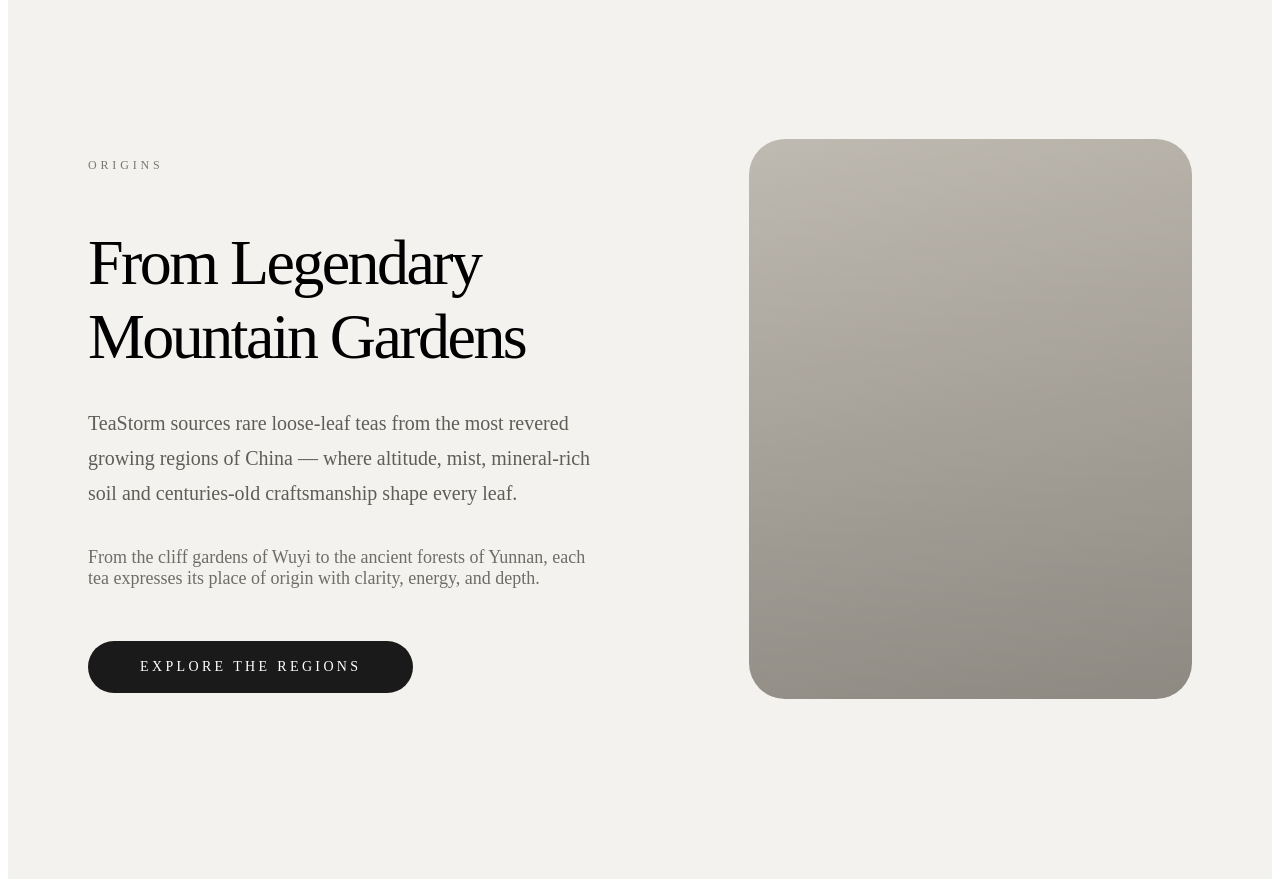
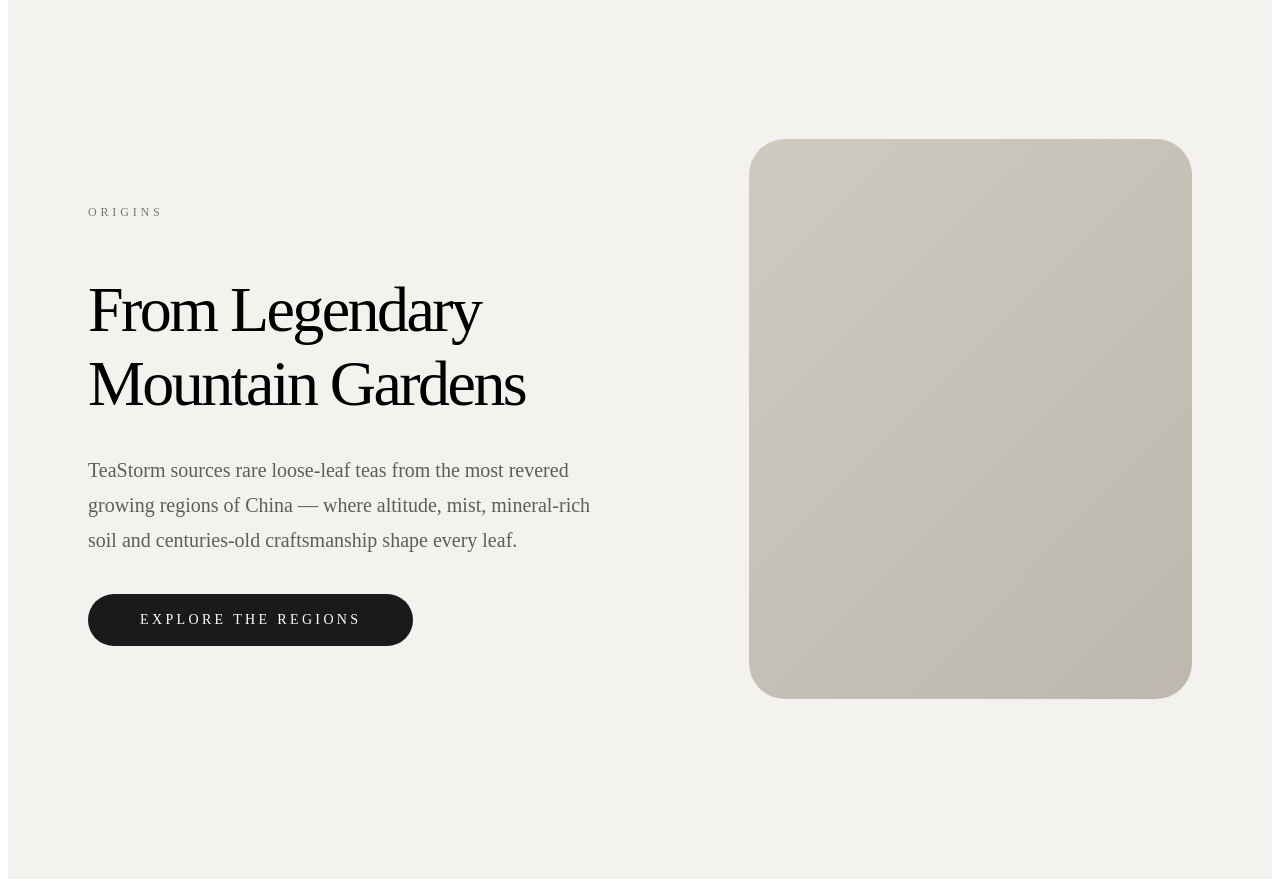
Before and after one commit to siberia1488/teastorm, a Next.js app in the folder teastorm-frontend/: page / in a window 1280 px wide. Shown: the part 2920-3807 px from the top of the page. Built offline with nearby package versions, Linux system fonts and the light colour scheme.

Commit message:
feat(homepage): real product data + origins + brewing sections

```diff
--- a/teastorm-frontend/app/page.tsx
+++ b/teastorm-frontend/app/page.tsx
@@ -152,7 +152,6 @@ export default function HomePage() {
             margin: "0 auto",
           }}
         >
-          {/* Heading */}
           <div style={{ textAlign: "center", marginBottom: 96 }}>
             <p
               style={{
@@ -190,7 +189,6 @@ export default function HomePage() {
             </p>
           </div>
 
-          {/* Grid */}
           <div
             style={{
               display: "grid",
@@ -208,7 +206,6 @@ export default function HomePage() {
                   textAlign: "center",
                 }}
               >
-                {/* Image */}
                 <div
                   style={{
                     height: 280,
@@ -271,7 +268,6 @@ export default function HomePage() {
             ))}
           </div>
 
-          {/* CTA */}
           <div style={{ textAlign: "center", marginTop: 96 }}>
             <Link
               href="/shop"
@@ -292,7 +288,8 @@ export default function HomePage() {
           </div>
         </div>
       </section>
-      {/* ORIGINS / TERROIR */}
+
+      {/* ORIGINS */}
       <section
         id="origins"
         style={{
@@ -310,7 +307,6 @@ export default function HomePage() {
             alignItems: "center",
           }}
         >
-    {/* TEXT */}
           <div>
             <p
               style={{
@@ -351,18 +347,6 @@ export default function HomePage() {
               centuries-old craftsmanship shape every leaf.
             </p>
 
-      <p
-        style={{
-          fontSize: 18,
-          color: "#6f6d68",
-          marginBottom: 52,
-          maxWidth: 520,
-        }}
-      >
-        From the cliff gardens of Wuyi to the ancient forests of Yunnan, each
-        tea expresses its place of origin with clarity, energy, and depth.
-      </p>
-
             <Link
               href="/shop"
               style={{
@@ -381,28 +365,13 @@ export default function HomePage() {
             </Link>
           </div>
 
-    {/* IMAGE / VISUAL */}
           <div
             style={{
               height: 560,
               borderRadius: 36,
-        background:
-          "linear-gradient(135deg, #cfcac0, #bdb7ad)",
-        position: "relative",
-        overflow: "hidden",
-      }}
-    >
-      {/* overlay */}
-      <div
-        aria-hidden
-        style={{
-          position: "absolute",
-          inset: 0,
-          background:
-            "linear-gradient(180deg, rgba(0,0,0,0.08), rgba(0,0,0,0.25))",
+              background: "linear-gradient(135deg, #cfcac0, #bdb7ad)",
             }}
           />
-    </div>
         </div>
       </section>
     </main>
```
Lines whose indentation alone changed are shown as unchanged.
